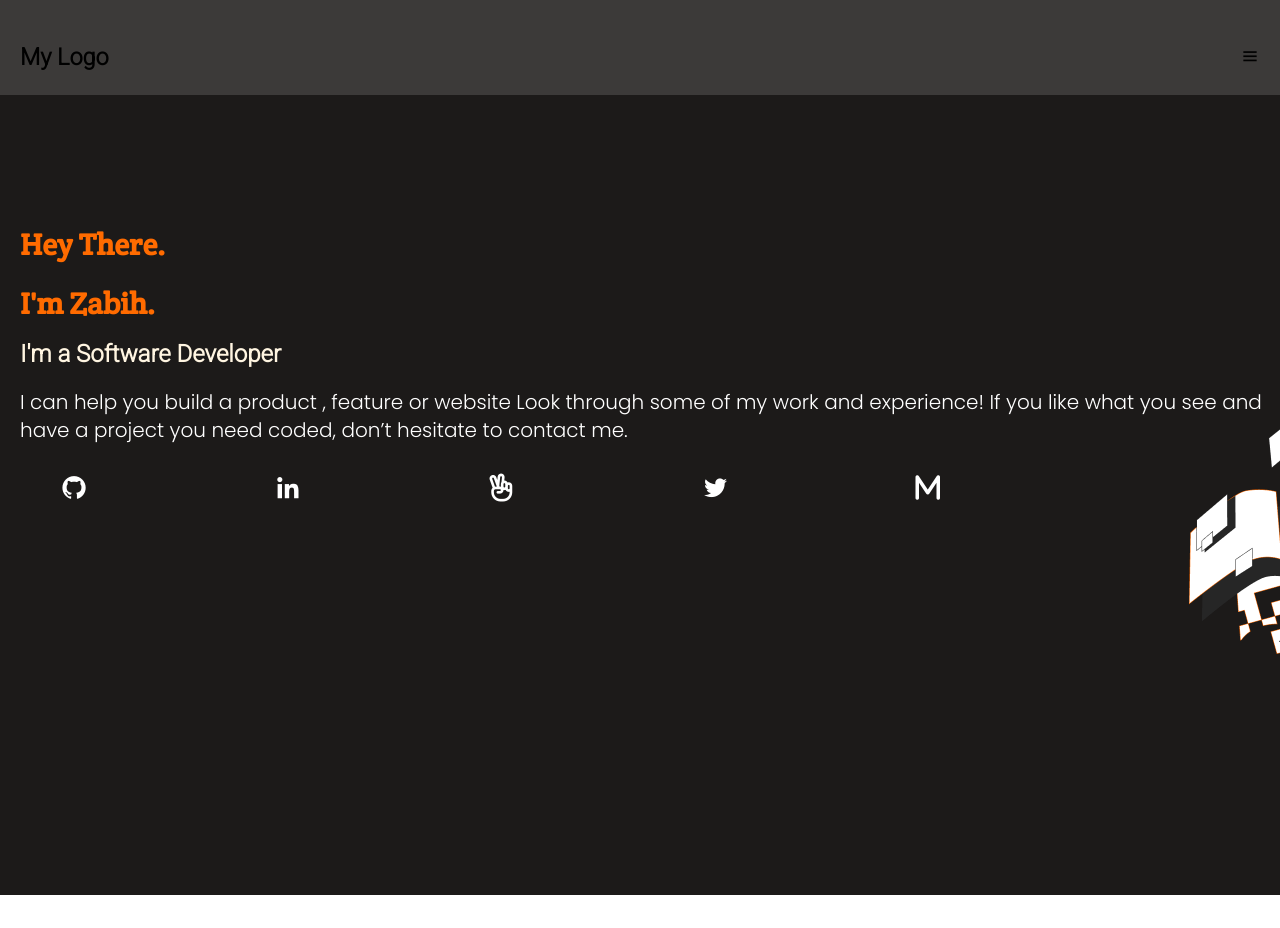
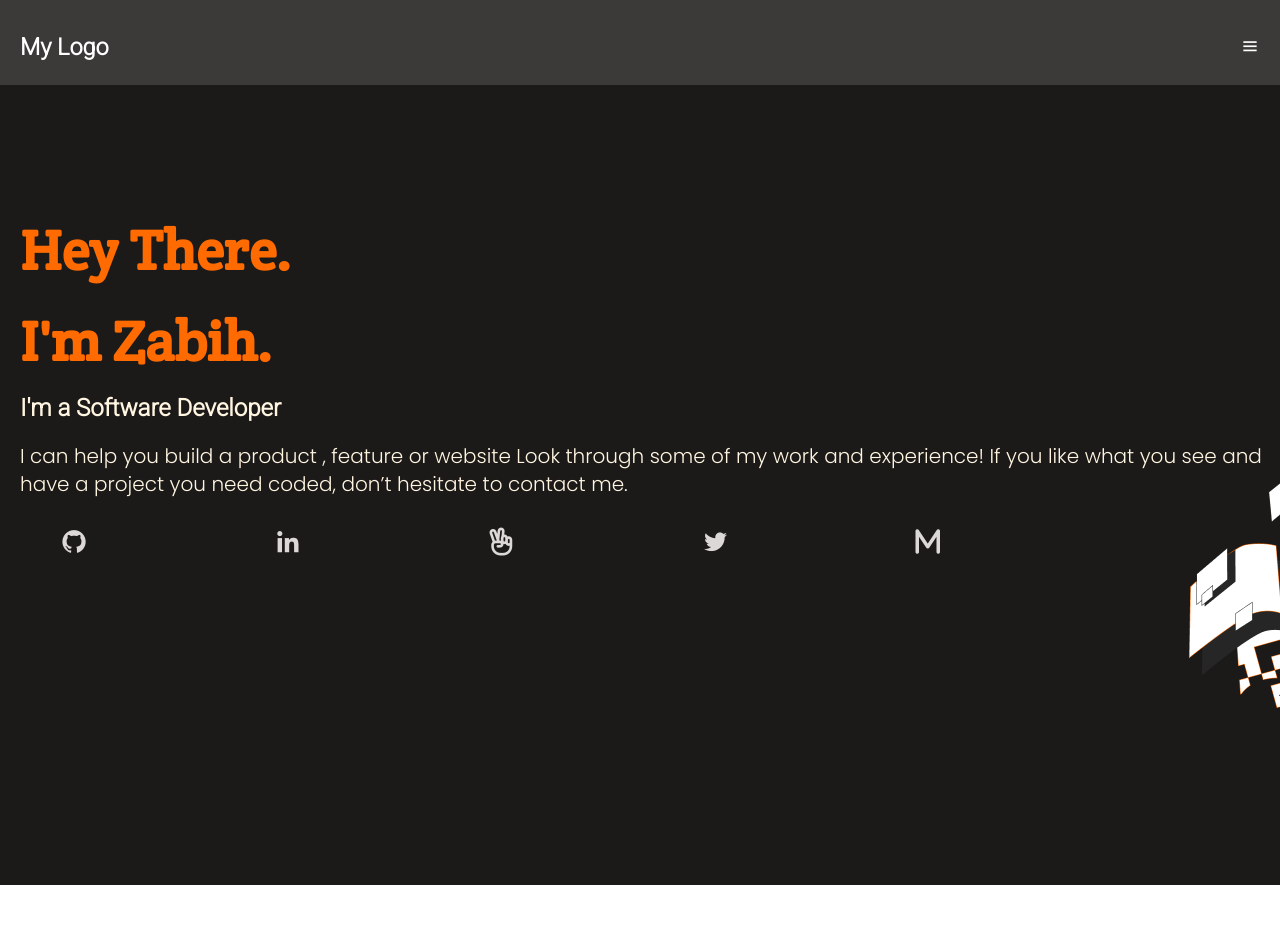
Before and after one commit to ZabihullahNooriWardak/portfolio, a website: page index.html in a window 1280 px wide. Before the commit the page ends 895 px from the top, so only its background shows below. Drawn offline with nearby package versions, Linux system fonts and the light colour scheme.

Commit message:
css color added

```diff
--- a/style.css
+++ b/style.css
@@ -27,9 +27,10 @@ h3 {
 }
 
 .toolbar {
-  background-color: rgb(60, 58, 57);
-  padding-top: 2rem;
+  background-color: #3C3A39;
+  padding-top: 1rem;
   display: flex;
+  color: #FFFFFF;
   margin-right: 2rem;
   margin-left: 2rem;
   font-size: 2rem;
@@ -43,8 +44,8 @@ h3 {
 }
 
 h1 {
-  color: rgb(255, 107, 0);
-  font-size: 3rem;
+  color: #FF6B00;
+  font-size: 5.6rem;
   margin-left: 2rem;
   margin-top: 0;
   margin-bottom: 0;
@@ -52,7 +53,7 @@ h1 {
 }
 
 h4 {
-  color: rgb(255, 245, 225);
+  color: #FFF5E1;
   margin-top: 1.7rem;
   margin-bottom: 0.3rem;
   margin-left: 2rem;
@@ -62,7 +63,7 @@ h4 {
 }
 
 p {
-  color: white;
+  color: #FFF5E1;
   margin-left: 2rem;
   font-size: 2rem;
   line-height: 2.8rem;
@@ -71,7 +72,7 @@ p {
 
 a i {
   font-size: 2.8rem;
-  color: white;
+  color: #DBD8D7;
 }
 
 ul {
```
Also changed, not shown: README.md.
